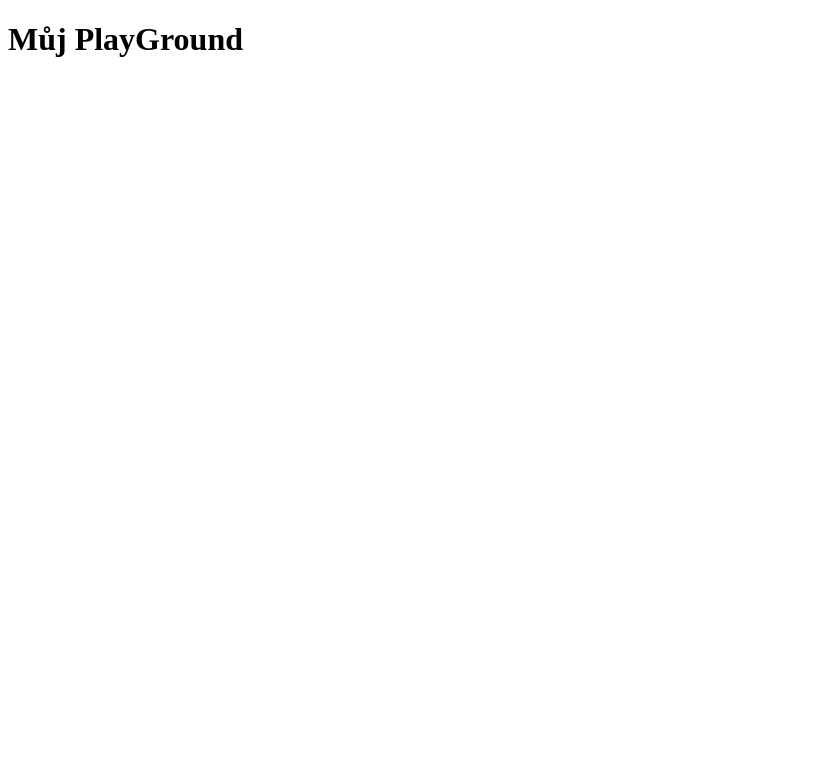
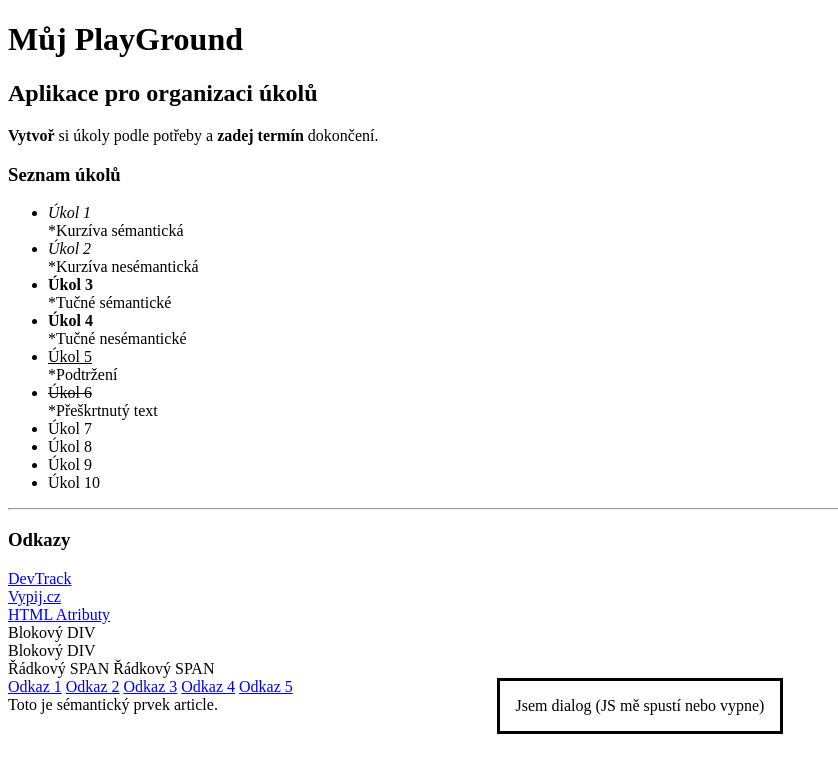
Before and after one commit to Bezdicekz/PlayGround, a plain HTML site: page index.html in a window 1280 px wide. Shown: the whole page, without its empty margins (0-838 px from the left). Drawn offline with Linux system fonts and the light colour scheme.

Commit message:
2. lekce - pokusy

```diff
--- a/index.html
+++ b/index.html
@@ -7,5 +7,57 @@
 </head>
 <body>
     <h1>Můj PlayGround</h1>
+    <h2>Aplikace pro organizaci úkolů</h2>
+    <p><strong>Vytvoř</strong> si úkoly podle potřeby a <strong>zadej termín</strong> dokončení.</p>
+    <h3>Seznam úkolů</h3>
+    <ul>
+        <li><em>Úkol 1</em></li> *Kurzíva sémantická
+        <li><i>Úkol 2</i></li> *Kurzíva nesémantická
+        <li><strong>Úkol 3</strong></li> *Tučné sémantické
+        <li><b>Úkol 4</b></li> *Tučné nesémantické
+        <li><u>Úkol 5</u></li> *Podtržení
+        <li><s>Úkol 6</s></li> *Přeškrtnutý text
+        <li>Úkol 7</li>
+        <li>Úkol 8</li>
+        <li>Úkol 9</li>
+        <li>Úkol 10</li>
+    </ul>
+
+    <hr>
+
+    <h3>Odkazy</h3>
+
+    <a href="https://devtrack.space" target="_blank
+    ">DevTrack</a>
+    <br>
+
+    <a href="https://vypij.cz" target="_blank
+    ">Vypij.cz</a>
+    <br>
+
+    <a href="https://developer.mozilla.org/en-US/" target="_blank
+    ">HTML Atributy</a>
+
+    <div>Blokový DIV</div>
+    <div>Blokový DIV</div>
+    <span>Řádkový SPAN</span>
+    <span>Řádkový SPAN</span>
+
+    <dialog open>
+        Jsem dialog (JS mě spustí nebo vypne)
+    </dialog>
+
+    <nav>
+        <a href="#">Odkaz 1</a>
+        <a href="#">Odkaz 2</a>
+        <a href="#">Odkaz 3</a>
+        <a href="#">Odkaz 4</a>
+        <a href="#">Odkaz 5</a>
+    </nav>
+
+    <article>
+        Toto je sémantický prvek article.
+    </article>
+
 </body>
 </html>
```
